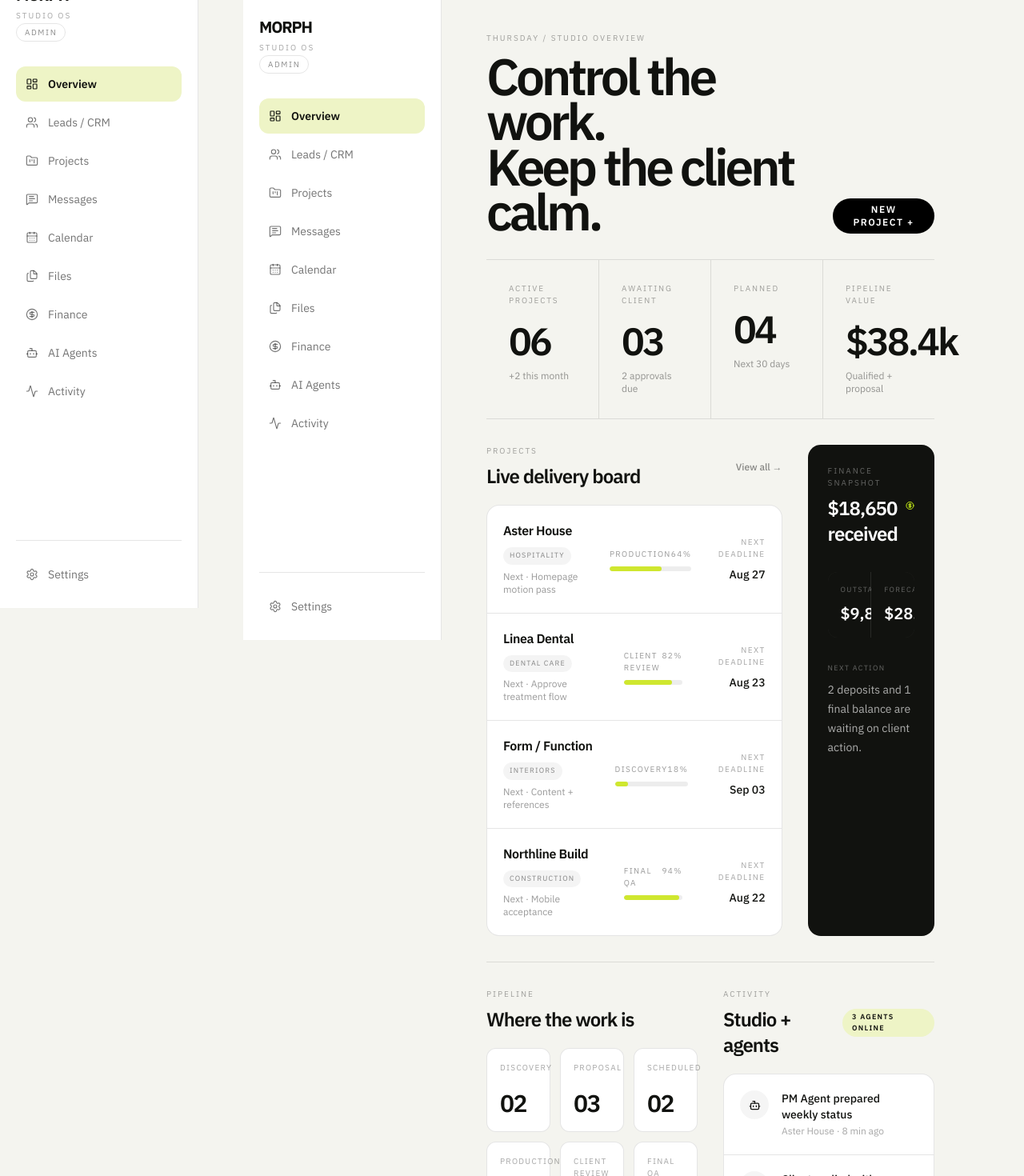
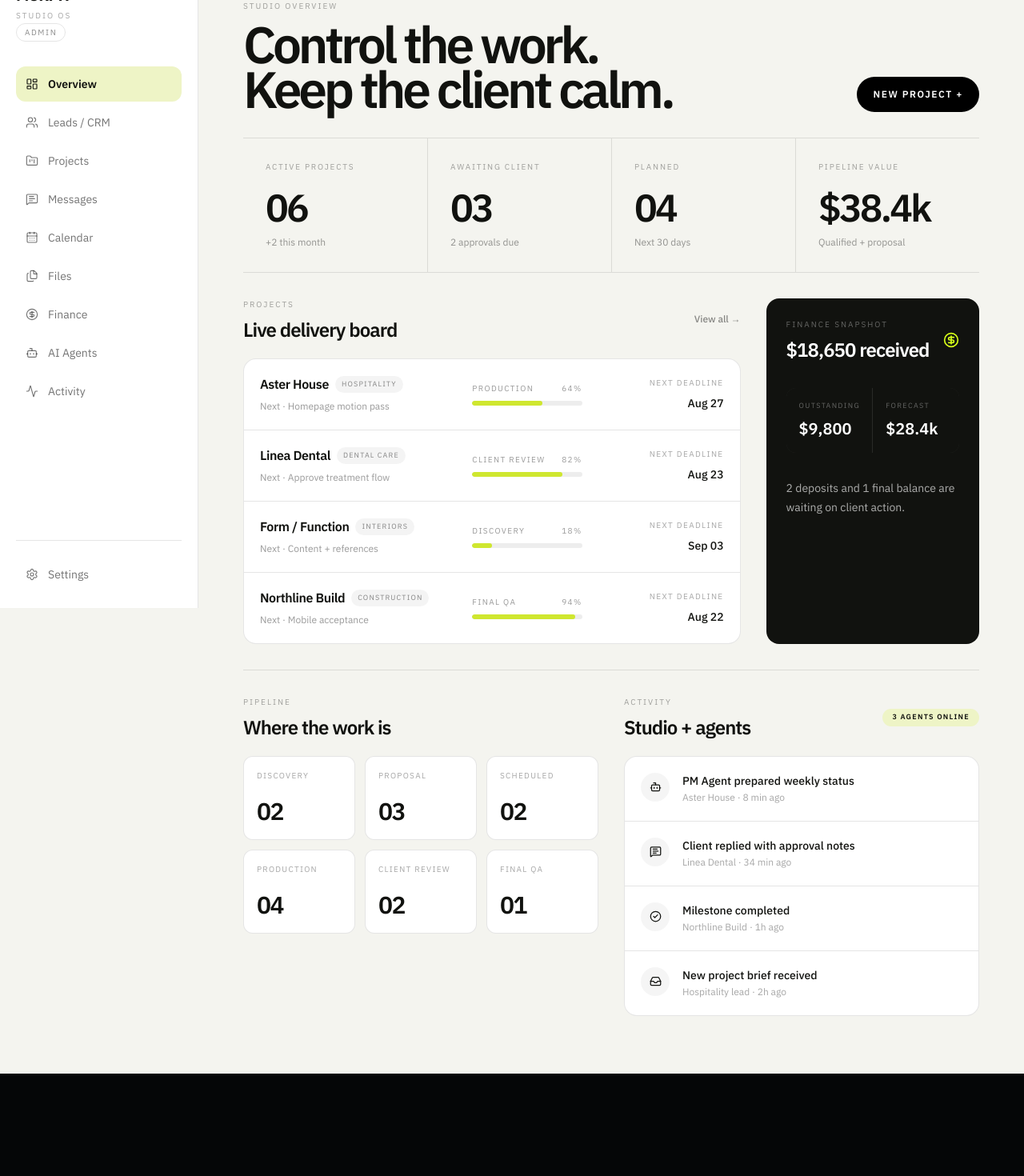
Before and after one commit to rusllich/lyzun-visual-engine, a Next.js app: page /dashboard in a window 1280 px wide. Shown: the part 40-1510 px from the top of the page at 80% size. After the commit the page ends 1382 px from the top, so only its background shows below. Built offline with nearby package versions, Linux system fonts and the light colour scheme.

Commit message:
refactor(dashboard): move overview into shared shell

```diff
--- a/app/dashboard/page.tsx
+++ b/app/dashboard/page.tsx
@@ -1,29 +1,4 @@
-import {
-  Activity,
-  Bot,
-  CalendarDays,
-  CheckCircle2,
-  CircleDollarSign,
-  Files,
-  FolderKanban,
-  Inbox,
-  LayoutDashboard,
-  MessageSquareText,
-  Settings,
-  Users,
-} from "lucide-react"
-
-const navItems = [
-  { label: "Overview", icon: LayoutDashboard, active: true },
-  { label: "Leads / CRM", icon: Users },
-  { label: "Projects", icon: FolderKanban },
-  { label: "Messages", icon: MessageSquareText },
-  { label: "Calendar", icon: CalendarDays },
-  { label: "Files", icon: Files },
-  { label: "Finance", icon: CircleDollarSign },
-  { label: "AI Agents", icon: Bot },
-  { label: "Activity", icon: Activity },
-]
+import { Bot, CheckCircle2, CircleDollarSign, Inbox, MessageSquareText } from "lucide-react"
 
 const metrics = [
   { label: "Active projects", value: "06", note: "+2 this month" },
@@ -57,45 +32,10 @@ const activity = [
 
 export default function DashboardPage() {
   return (
-    <div className="min-h-screen bg-[#f4f4ef] text-[#11120f]">
-      <div className="grid min-h-screen lg:grid-cols-[248px_1fr]">
-        <aside className="border-b border-black/10 bg-white px-5 py-5 lg:sticky lg:top-0 lg:h-screen lg:border-b-0 lg:border-r">
-          <div className="flex items-center justify-between lg:block">
-            <div>
-              <p className="text-xl font-black tracking-[-0.06em]">MORPH</p>
-              <p className="mt-1 text-[10px] uppercase tracking-[0.2em] text-black/35">Studio OS</p>
-            </div>
-            <span className="rounded-full border border-black/10 px-2.5 py-1 text-[10px] uppercase tracking-[0.16em] text-black/45">Admin</span>
-          </div>
-
-          <nav className="mt-8 grid grid-cols-2 gap-1 sm:grid-cols-3 lg:grid-cols-1" aria-label="Dashboard navigation">
-            {navItems.map(({ label, icon: Icon, active }) => (
-              <a
-                key={label}
-                href="#"
-                aria-current={active ? "page" : undefined}
-                className={`flex min-h-11 items-center gap-3 rounded-xl px-3 text-sm transition-colors focus-visible:outline focus-visible:outline-2 focus-visible:outline-offset-2 focus-visible:outline-black ${
-                  active ? "bg-[#eef4c6] font-semibold" : "text-black/55 hover:bg-black/[0.035] hover:text-black"
-                }`}
-              >
-                <Icon size={16} strokeWidth={1.7} aria-hidden="true" />
-                <span>{label}</span>
-              </a>
-            ))}
-          </nav>
-
-          <div className="mt-8 border-t border-black/10 pt-5 lg:absolute lg:bottom-5 lg:left-5 lg:right-5">
-            <button className="flex min-h-11 w-full items-center gap-3 rounded-xl px-3 text-sm text-black/55 hover:bg-black/[0.035] hover:text-black focus-visible:outline focus-visible:outline-2 focus-visible:outline-offset-2 focus-visible:outline-black">
-              <Settings size={16} strokeWidth={1.7} aria-hidden="true" />
-              Settings
-            </button>
-          </div>
-        </aside>
-
-        <main className="px-5 py-6 sm:px-8 lg:px-10 xl:px-14 xl:py-10">
+    <>
       <header className="flex flex-col gap-5 border-b border-black/10 pb-8 sm:flex-row sm:items-end sm:justify-between">
         <div>
-              <p className="text-[10px] uppercase tracking-[0.2em] text-black/35">Thursday / Studio overview</p>
+          <p className="text-[10px] uppercase tracking-[0.2em] text-black/35">Studio overview</p>
           <h1 className="mt-3 text-[clamp(2.4rem,5vw,5.8rem)] font-semibold leading-[0.88] tracking-[-0.065em]">Control the work.<br />Keep the client calm.</h1>
         </div>
         <button className="min-h-11 rounded-full bg-black px-5 text-xs font-semibold uppercase tracking-[0.13em] text-white focus-visible:outline focus-visible:outline-2 focus-visible:outline-offset-2 focus-visible:outline-black">New project +</button>
@@ -114,94 +54,31 @@ export default function DashboardPage() {
       <div className="grid gap-8 py-8 xl:grid-cols-[1.4fr_0.6fr]">
         <section>
           <div className="flex items-center justify-between">
-                <div>
-                  <p className="text-[10px] uppercase tracking-[0.2em] text-black/35">Projects</p>
-                  <h2 className="mt-2 text-2xl font-semibold tracking-[-0.04em]">Live delivery board</h2>
+            <div><p className="text-[10px] uppercase tracking-[0.2em] text-black/35">Projects</p><h2 className="mt-2 text-2xl font-semibold tracking-[-0.04em]">Live delivery board</h2></div>
+            <a href="/dashboard/projects" className="text-xs font-medium text-black/45 hover:text-black">View all →</a>
           </div>
-                <button className="text-xs font-medium text-black/45 hover:text-black">View all →</button>
-              </div>
-
           <div className="mt-5 overflow-hidden rounded-2xl border border-black/10 bg-white">
             {projects.map((project, index) => (
               <article key={project.name} className={`grid gap-5 p-5 sm:grid-cols-[1.25fr_0.7fr_0.8fr] sm:items-center ${index > 0 ? "border-t border-black/10" : ""}`}>
-                    <div>
-                      <div className="flex flex-wrap items-center gap-2">
-                        <h3 className="font-semibold tracking-[-0.025em]">{project.name}</h3>
-                        <span className="rounded-full bg-black/[0.045] px-2 py-1 text-[9px] uppercase tracking-[0.13em] text-black/45">{project.client}</span>
-                      </div>
-                      <p className="mt-2 text-xs text-black/40">Next · {project.next}</p>
-                    </div>
-                    <div>
-                      <div className="flex justify-between text-[10px] uppercase tracking-[0.14em] text-black/40">
-                        <span>{project.stage}</span>
-                        <span>{project.progress}%</span>
-                      </div>
-                      <div className="mt-2 h-1.5 overflow-hidden rounded-full bg-black/[0.07]">
-                        <div className="h-full rounded-full bg-[#cfe72f]" style={{ width: `${project.progress}%` }} />
-                      </div>
-                    </div>
-                    <div className="sm:text-right">
-                      <p className="text-[10px] uppercase tracking-[0.14em] text-black/35">Next deadline</p>
-                      <p className="mt-2 text-sm font-medium">{project.due}</p>
-                    </div>
+                <div><div className="flex flex-wrap items-center gap-2"><h3 className="font-semibold tracking-[-0.025em]">{project.name}</h3><span className="rounded-full bg-black/[0.045] px-2 py-1 text-[9px] uppercase tracking-[0.13em] text-black/45">{project.client}</span></div><p className="mt-2 text-xs text-black/40">Next · {project.next}</p></div>
+                <div><div className="flex justify-between text-[10px] uppercase tracking-[0.14em] text-black/40"><span>{project.stage}</span><span>{project.progress}%</span></div><div className="mt-2 h-1.5 overflow-hidden rounded-full bg-black/[0.07]"><div className="h-full rounded-full bg-[#cfe72f]" style={{ width: `${project.progress}%` }} /></div></div>
+                <div className="sm:text-right"><p className="text-[10px] uppercase tracking-[0.14em] text-black/35">Next deadline</p><p className="mt-2 text-sm font-medium">{project.due}</p></div>
               </article>
             ))}
           </div>
         </section>
 
         <section className="rounded-2xl border border-black/10 bg-[#11120f] p-6 text-white">
-              <div className="flex items-center justify-between">
-                <div>
-                  <p className="text-[10px] uppercase tracking-[0.2em] text-white/35">Finance snapshot</p>
-                  <h2 className="mt-2 text-2xl font-semibold tracking-[-0.04em]">$18,650 received</h2>
-                </div>
-                <CircleDollarSign size={20} className="text-[#d7ff19]" aria-hidden="true" />
-              </div>
-              <div className="mt-8 grid grid-cols-2 gap-px overflow-hidden rounded-xl bg-white/10">
-                <div className="bg-[#11120f] p-4"><p className="text-[9px] uppercase tracking-[0.15em] text-white/35">Outstanding</p><p className="mt-2 text-xl font-semibold">$9,800</p></div>
-                <div className="bg-[#11120f] p-4"><p className="text-[9px] uppercase tracking-[0.15em] text-white/35">Forecast</p><p className="mt-2 text-xl font-semibold">$28.4k</p></div>
-              </div>
-              <div className="mt-8">
-                <p className="text-[9px] uppercase tracking-[0.15em] text-white/35">Next action</p>
-                <p className="mt-2 text-sm leading-6 text-white/65">2 deposits and 1 final balance are waiting on client action.</p>
-              </div>
+          <div className="flex items-center justify-between"><div><p className="text-[10px] uppercase tracking-[0.2em] text-white/35">Finance snapshot</p><h2 className="mt-2 text-2xl font-semibold tracking-[-0.04em]">$18,650 received</h2></div><CircleDollarSign size={20} className="text-[#d7ff19]" aria-hidden="true" /></div>
+          <div className="mt-8 grid grid-cols-2 gap-px overflow-hidden rounded-xl bg-white/10"><div className="bg-[#11120f] p-4"><p className="text-[9px] uppercase tracking-[0.15em] text-white/35">Outstanding</p><p className="mt-2 text-xl font-semibold">$9,800</p></div><div className="bg-[#11120f] p-4"><p className="text-[9px] uppercase tracking-[0.15em] text-white/35">Forecast</p><p className="mt-2 text-xl font-semibold">$28.4k</p></div></div>
+          <p className="mt-8 text-sm leading-6 text-white/65">2 deposits and 1 final balance are waiting on client action.</p>
         </section>
       </div>
 
-          <div className="grid gap-8 border-t border-black/10 py-8 xl:grid-cols-[1fr_1fr]">
-            <section>
-              <p className="text-[10px] uppercase tracking-[0.2em] text-black/35">Pipeline</p>
-              <h2 className="mt-2 text-2xl font-semibold tracking-[-0.04em]">Where the work is</h2>
-              <div className="mt-5 grid grid-cols-2 gap-3 sm:grid-cols-3">
-                {stages.map((stage) => (
-                  <div key={stage.label} className="rounded-xl border border-black/10 bg-white p-4">
-                    <p className="text-[10px] uppercase tracking-[0.13em] text-black/35">{stage.label}</p>
-                    <p className="mt-5 text-3xl font-semibold tracking-[-0.05em]">{String(stage.count).padStart(2, "0")}</p>
+      <div className="grid gap-8 border-t border-black/10 py-8 xl:grid-cols-2">
+        <section><p className="text-[10px] uppercase tracking-[0.2em] text-black/35">Pipeline</p><h2 className="mt-2 text-2xl font-semibold tracking-[-0.04em]">Where the work is</h2><div className="mt-5 grid grid-cols-2 gap-3 sm:grid-cols-3">{stages.map((stage) => <div key={stage.label} className="rounded-xl border border-black/10 bg-white p-4"><p className="text-[10px] uppercase tracking-[0.13em] text-black/35">{stage.label}</p><p className="mt-5 text-3xl font-semibold tracking-[-0.05em]">{String(stage.count).padStart(2, "0")}</p></div>)}</div></section>
+        <section><div className="flex items-center justify-between"><div><p className="text-[10px] uppercase tracking-[0.2em] text-black/35">Activity</p><h2 className="mt-2 text-2xl font-semibold tracking-[-0.04em]">Studio + agents</h2></div><span className="rounded-full bg-[#eef4c6] px-3 py-1 text-[9px] font-semibold uppercase tracking-[0.14em]">3 agents online</span></div><div className="mt-5 rounded-2xl border border-black/10 bg-white">{activity.map(({ icon: Icon, title, meta }, index) => <div key={title} className={`flex gap-4 p-5 ${index > 0 ? "border-t border-black/10" : ""}`}><div className="grid size-9 shrink-0 place-items-center rounded-full bg-black/[0.04]"><Icon size={15} aria-hidden="true" /></div><div><p className="text-sm font-medium">{title}</p><p className="mt-1 text-xs text-black/35">{meta}</p></div></div>)}</div></section>
       </div>
-                ))}
-              </div>
-            </section>
-
-            <section>
-              <div className="flex items-center justify-between">
-                <div>
-                  <p className="text-[10px] uppercase tracking-[0.2em] text-black/35">Activity</p>
-                  <h2 className="mt-2 text-2xl font-semibold tracking-[-0.04em]">Studio + agents</h2>
-                </div>
-                <span className="rounded-full bg-[#eef4c6] px-3 py-1 text-[9px] font-semibold uppercase tracking-[0.14em]">3 agents online</span>
-              </div>
-              <div className="mt-5 rounded-2xl border border-black/10 bg-white">
-                {activity.map(({ icon: Icon, title, meta }, index) => (
-                  <div key={title} className={`flex gap-4 p-5 ${index > 0 ? "border-t border-black/10" : ""}`}>
-                    <div className="grid size-9 shrink-0 place-items-center rounded-full bg-black/[0.04]"><Icon size={15} aria-hidden="true" /></div>
-                    <div><p className="text-sm font-medium">{title}</p><p className="mt-1 text-xs text-black/35">{meta}</p></div>
-                  </div>
-                ))}
-              </div>
-            </section>
-          </div>
-        </main>
-      </div>
-    </div>
+    </>
   )
 }
```
Lines whose indentation alone changed are shown as unchanged.
